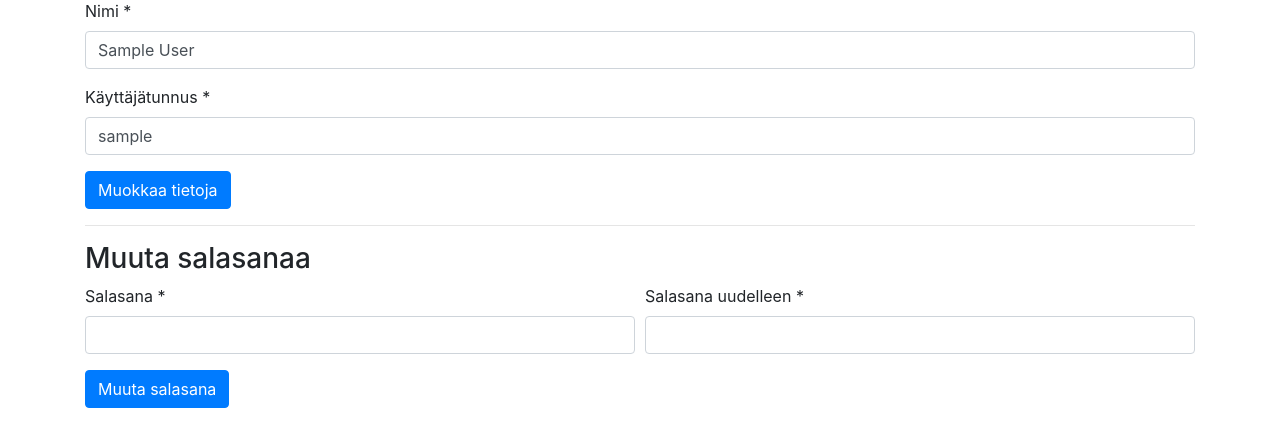
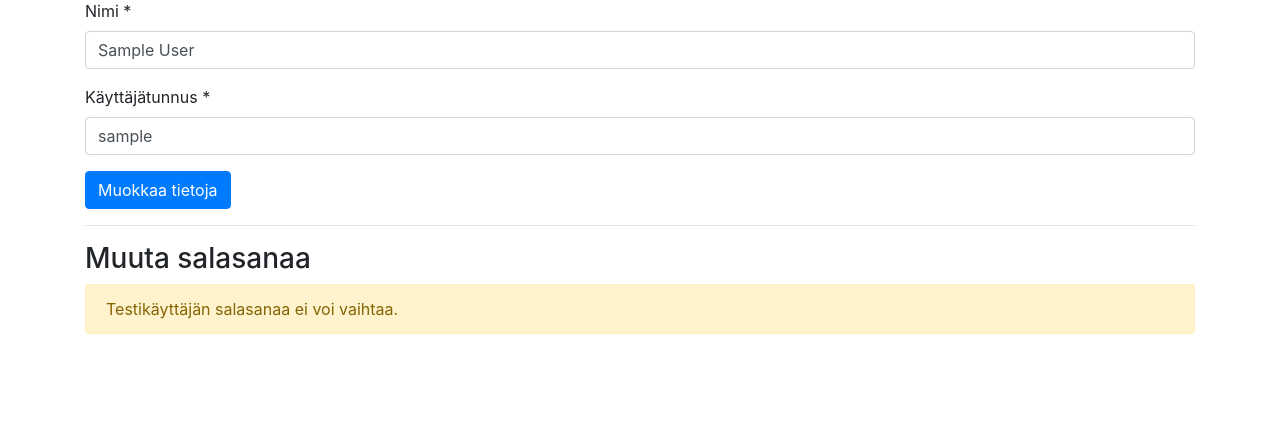
Before and after one commit to teemuoksanen/tsoha-sopimuskanta, a Flask app: page /users/edit/1/ in a window 1280 px wide. Shown: the part 127-574 px from the top of the page. Run offline with Flask 2, Linux system fonts and the light colour scheme; a user stored in the database is signed in; tables that the repository leaves empty hold one stand-in row (values such as "Sample post"); some libraries are stand-ins or nearby versions.

Commit message:
Lisätty väliaikaisesti esto muuttaa testikäyttäjän salasanaa

```diff
--- a/application/templates/auth/edit.html
+++ b/application/templates/auth/edit.html
@@ -73,6 +73,14 @@
 
 <h3>Muuta salasanaa</h3>
 
+{% if user.id == 1 %}
+
+<div class="alert alert-warning" role="alert">
+  Testikäyttäjän salasanaa ei voi vaihtaa.
+</div>
+
+{% else %}
+
 <form method="POST" action="{{ url_for('users_edit_pw', user_id=user.id) }}" class="needs-validation">
 
   <div class="form-row">
@@ -113,4 +121,6 @@
   <button type="submit" class="btn btn-primary mr-1">Muuta salasana</button>
 
 </form>
+{% endif %}
+
 {% endblock %}
```
Also changed, not shown: README.md.
